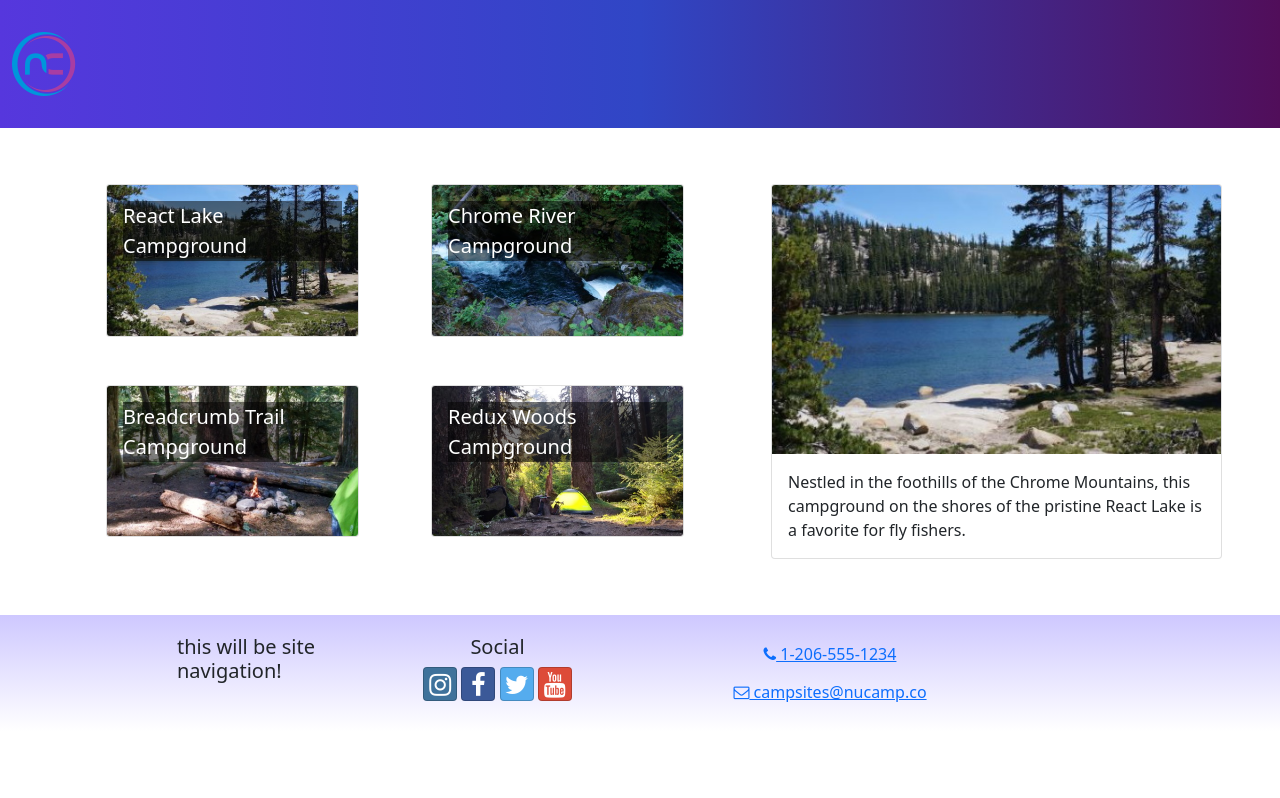
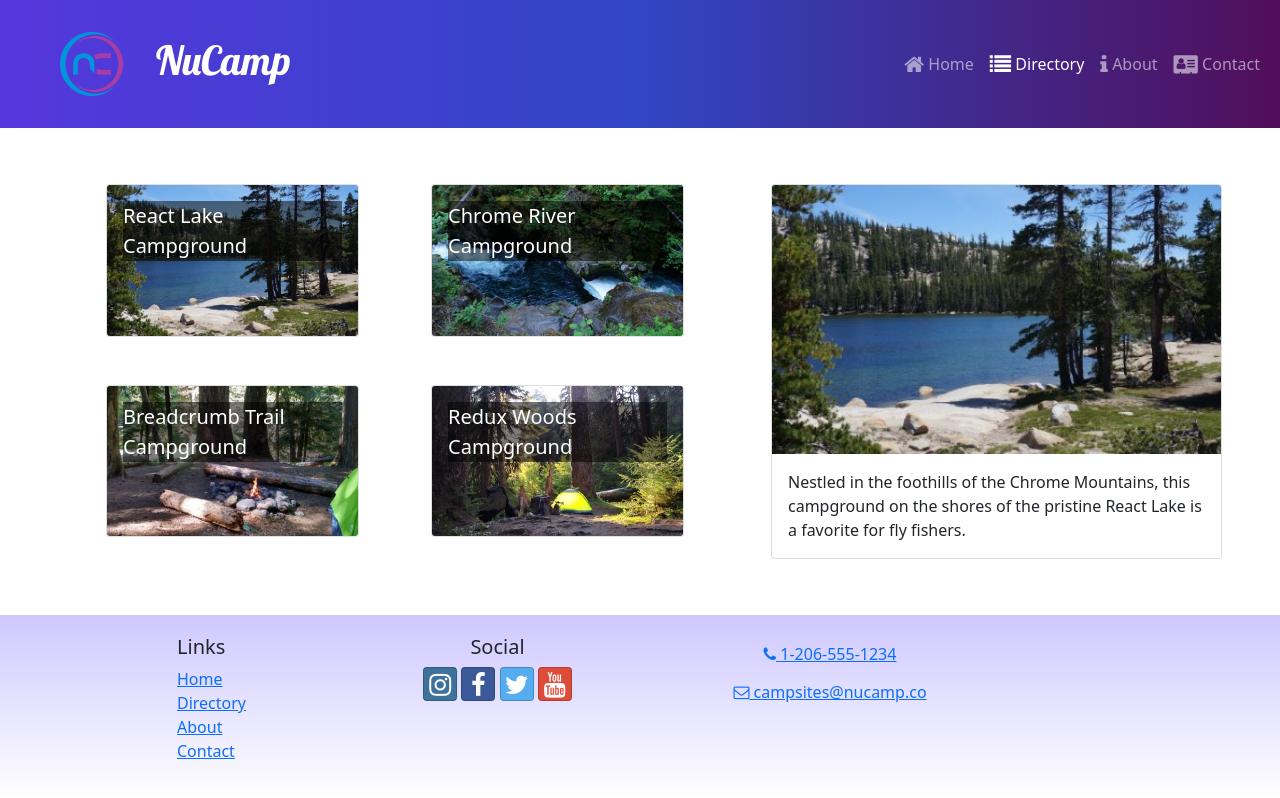
Before and after one commit to bsturrock/nucampsite-react, a React (Create React App) app: page /directory in a window 1280 px wide. Built offline with nearby package versions, Linux system fonts and the light colour scheme.

Commit message:
header & footer

```diff
--- a/src/components/Footer.jsx
+++ b/src/components/Footer.jsx
@@ -1,39 +1,76 @@
-import { Container, Row, Col } from "reactstrap";
+import { Container, Row, Col } from 'reactstrap';
+import { Link } from 'react-router-dom';
 
 const Footer = () => {
     return (
         <footer className='site-footer'>
             <Container>
                 <Row>
-                    <Col xs={{size: 4, offset: 1}} sm='2'><h5>this will be site navigation!</h5></Col>
+                    <Col xs={{ size: 4, offset: 1 }} sm='2'>
+                        <h5>Links</h5>
+                        <ul className='list-unstyled'>
+                            <li>
+                                <Link to='/'>Home</Link>
+                            </li>
+                            <li>
+                                <Link to='/directory'>Directory</Link>
+                            </li>
+                            <li>
+                                <Link to='/about'>About</Link>
+                            </li>
+                            <li>
+                                <Link to='/contact'>Contact</Link>
+                            </li>
+                        </ul>
+                    </Col>
                     <Col xs='6' sm='3' className='text-center'>
                         <h5>Social</h5>
-                        <a className='btn btn-social-icon btn-instagram' href='http://instagram.com/'>
+                        <a
+                            className='btn btn-social-icon btn-instagram'
+                            href='http://instagram.com/'
+                        >
                             <i className='fa fa-instagram' />
                         </a>{' '}
-                        <a className='btn btn-social-icon btn-facebook' href='http://www.facebook.com/'>
+                        <a
+                            className='btn btn-social-icon btn-facebook'
+                            href='http://www.facebook.com/'
+                        >
                             <i className='fa fa-facebook' />
                         </a>{' '}
-                        <a className='btn btn-social-icon btn-twitter' href='http://twitter.com/'>
+                        <a
+                            className='btn btn-social-icon btn-twitter'
+                            href='http://twitter.com/'
+                        >
                             <i className='fa fa-twitter' />
                         </a>{' '}
-                        <a className='btn btn-social-icon btn-google' href='http://youtube.com/'>
+                        <a
+                            className='btn btn-social-icon btn-google'
+                            href='http://youtube.com/'
+                        >
                             <i className='fa fa-youtube' />
                         </a>
                     </Col>
                     <Col sm='4' className='text-center'>
-                        <a role='button' className='btn btn-link' href='tel:+12065551234'>
+                        <a
+                            role='button'
+                            className='btn btn-link'
+                            href='tel:+12065551234'
+                        >
                             <i className='fa fa-phone' /> 1-206-555-1234
                         </a>
                         <br />
-                        <a role='button' className='btn btn-link' href='mailto:notreal@notreal.co'>
+                        <a
+                            role='button'
+                            className='btn btn-link'
+                            href='mailto:notreal@notreal.co'
+                        >
                             <i className='fa fa-envelope-o' /> campsites@nucamp.co
                         </a>
                     </Col>
                 </Row>
             </Container>
         </footer>
-    )
-}
+    );
+};
 
-export default Footer
+export default Footer;
--- a/src/components/Header.jsx
+++ b/src/components/Header.jsx
@@ -1,14 +1,45 @@
-import { Navbar, NavbarBrand } from 'reactstrap';
+import { Navbar, NavbarBrand, Collapse, NavbarToggler, Nav, NavItem } from 'reactstrap';
 import NucampLogo from '../app/assets/img/logo.png';
+import { useState } from 'react';
+import {NavLink} from 'react-router-dom'
+
 
 const Header = () => {
+    const [menuOpen, setMenuOpen] = useState(false);
+
     return (
         <Navbar dark color='primary' sticky='top' expand='md'>
-            <NavbarBrand href='/'>
-                <img src={NucampLogo} alt='nucamp logo' />
+            <NavbarBrand className='ms-5' href='/'>
+                <img src={NucampLogo} alt='nucamp logo' className='float-start' />
+                <h1 className='mt-1'>NuCamp</h1>
             </NavbarBrand>
+            <NavbarToggler onClick={() => setMenuOpen(!menuOpen)}/>
+            <Collapse isOpen={menuOpen} navbar>
+                <Nav className='ms-auto' navbar>
+                    <NavItem>
+                        <NavLink className='nav-link' to='/'>
+                            <i className='fa fa-home fa-lg' /> Home
+                        </NavLink>
+                    </NavItem>
+                    <NavItem>
+                        <NavLink className='nav-link' to='/directory'>
+                            <i className='fa fa-list fa-lg' /> Directory
+                        </NavLink>
+                    </NavItem>
+                    <NavItem>
+                        <NavLink className='nav-link' to='/about'>
+                            <i className='fa fa-info fa-lg' /> About
+                        </NavLink>
+                    </NavItem>
+                    <NavItem>
+                        <NavLink className='nav-link' to='/contact'>
+                            <i className='fa fa-address-card fa-lg' /> Contact
+                        </NavLink>
+                    </NavItem>
+                </Nav>
+            </Collapse>
         </Navbar>
-    )
-}
+    );
+};
 
-export default Header
+export default Header;
```
